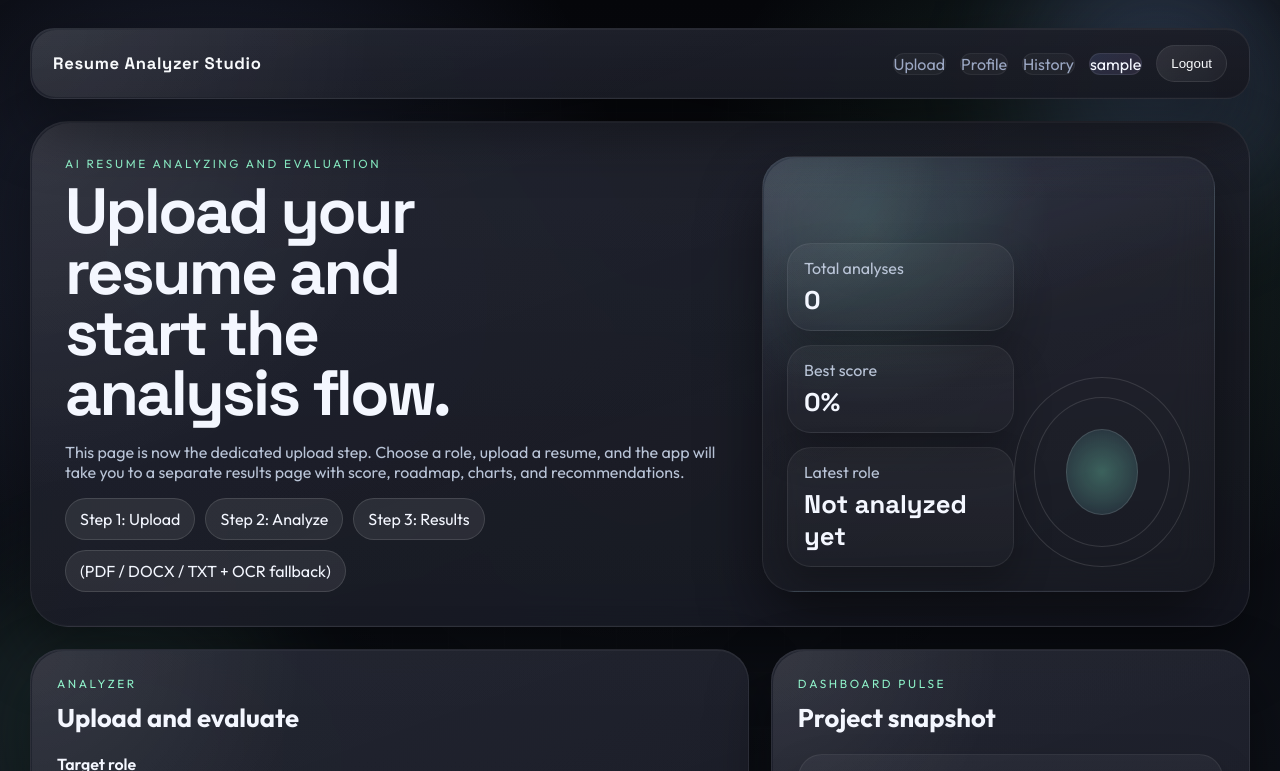
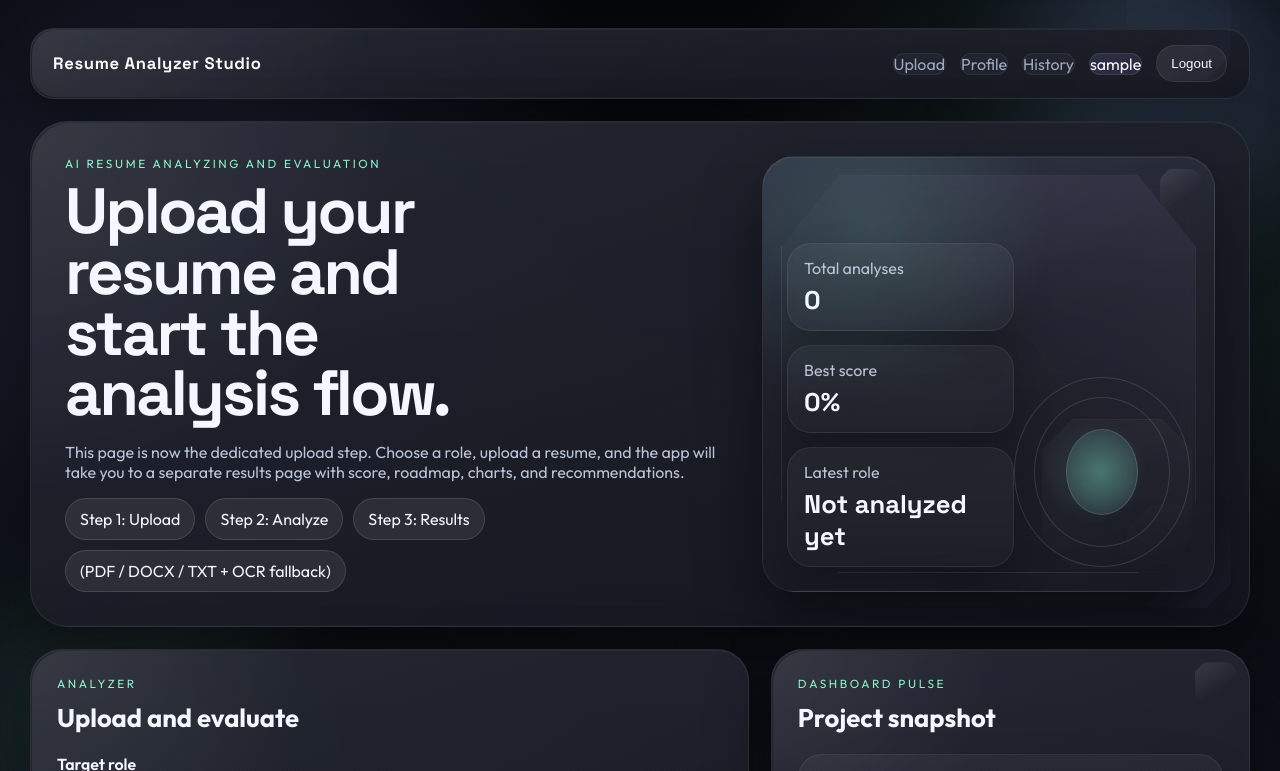
Before and after one commit to athul123com-source/internproj, a Django app: page /upload/ in a window 1280 px wide. Shown: the top 771 px of the page. Run offline with Django 5.2, Linux system fonts and the light colour scheme; the visitor is signed in with stand-in values (Sample User, id 1); data that the repository does not hold is empty; some libraries are stand-ins or nearby versions.

Commit message:
Refine theme geometry and nav behavior

```diff
--- a/static/analyzer/theme.css
+++ b/static/analyzer/theme.css
@@ -36,6 +36,18 @@ body::before {
     linear-gradient(0deg, transparent 0 18%, rgba(255, 255, 255, 0.012) 18% 19%, transparent 19% 100%);
   background-size: 132px 114px;
   opacity: 0.42;
+}
+
+body::after {
+  content: "";
+  position: fixed;
+  inset: 0;
+  pointer-events: none;
+  background:
+    radial-gradient(circle at 22% 24%, rgba(255, 255, 255, 0.035), transparent 10%),
+    radial-gradient(circle at 68% 32%, rgba(255, 255, 255, 0.028), transparent 9%),
+    linear-gradient(135deg, transparent 0 73%, rgba(255, 255, 255, 0.016) 73% 74%, transparent 74% 100%);
+  opacity: 0.32;
 }
 
 .orb {
@@ -88,10 +100,24 @@ body::before {
   pointer-events: none;
 }
 
+.glass-card::after,
+.glass-panel::after {
+  content: "";
+  position: absolute;
+  right: 18px;
+  bottom: 18px;
+  width: 104px;
+  height: 104px;
+  border-radius: 24px;
+  background:
+    linear-gradient(145deg, rgba(255, 255, 255, 0.03), transparent 62%),
+    linear-gradient(315deg, rgba(143, 168, 255, 0.08), transparent 54%);
+  clip-path: polygon(24% 0, 100% 0, 100% 76%, 76% 100%, 0 100%, 0 24%);
+  opacity: 0.65;
+  pointer-events: none;
+}
+
 .topbar {
-  position: sticky;
-  top: 18px;
-  z-index: 5;
   border-radius: 24px;
 }
 
@@ -189,13 +215,44 @@ h1 {
 .hero-card {
   grid-template-columns: 1.3fr 0.88fr;
   border-radius: 38px;
+  overflow: hidden;
 }
 
 .hero-visual {
+  position: relative;
   background:
     linear-gradient(160deg, rgba(143, 168, 255, 0.1), transparent 44%),
     radial-gradient(circle at 24% 16%, rgba(136, 242, 199, 0.14), transparent 36%),
     linear-gradient(180deg, rgba(255, 255, 255, 0.03), rgba(255, 255, 255, 0.01));
+}
+
+.hero-visual::before {
+  content: "";
+  position: absolute;
+  inset: 18px;
+  border-radius: 30px;
+  background:
+    linear-gradient(145deg, rgba(255, 255, 255, 0.024), transparent 46%),
+    linear-gradient(225deg, rgba(207, 162, 255, 0.08), transparent 52%);
+  clip-path: polygon(14% 0, 86% 0, 100% 18%, 100% 82%, 86% 100%, 14% 100%, 0 82%, 0 18%);
+  border: 1px solid rgba(255, 255, 255, 0.05);
+}
+
+.hero-visual::after {
+  content: "";
+  position: absolute;
+  right: 22px;
+  bottom: 22px;
+  width: 150px;
+  height: 150px;
+  border-radius: 34px;
+  background:
+    radial-gradient(circle at 35% 35%, rgba(136, 242, 199, 0.2), transparent 38%),
+    linear-gradient(160deg, rgba(255, 255, 255, 0.055), rgba(255, 255, 255, 0.012));
+  clip-path: polygon(20% 0, 80% 0, 100% 20%, 100% 80%, 80% 100%, 20% 100%, 0 80%, 0 20%);
+  box-shadow:
+    inset 0 1px 0 rgba(255, 255, 255, 0.08),
+    0 20px 36px rgba(0, 0, 0, 0.28);
 }
 
 .mini-stat,
```
Also changed, not shown: other parts of static/analyzer/theme.css (+29 -0 lines).
